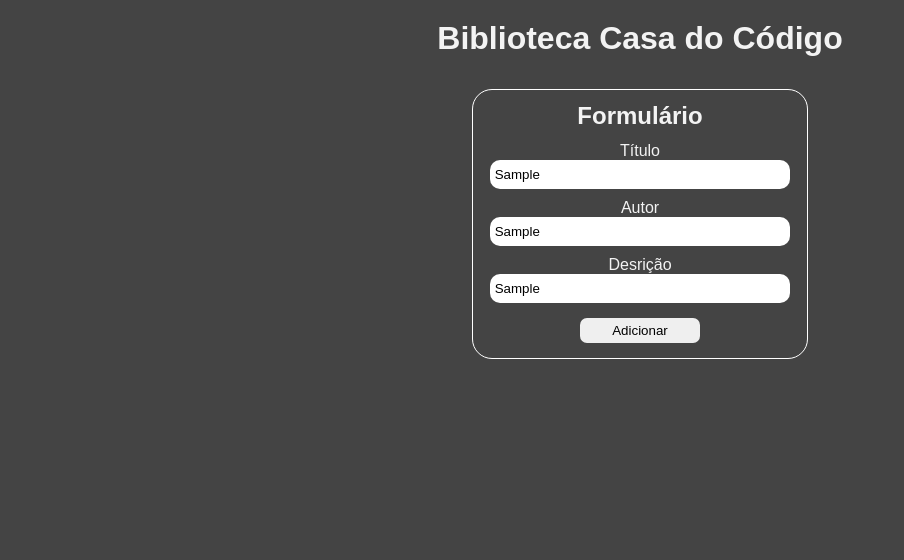
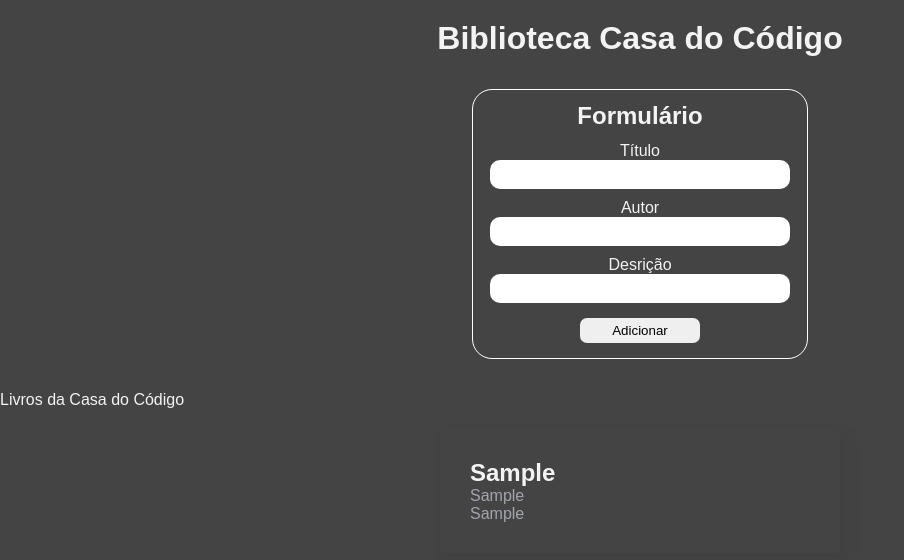
Before and after one commit to diegocgayoso/biblioteca-alura, an Angular app: page /livros in a window 1280 px wide. Both pictures are taken after typing "Sample", "Sample", "Sample" into the empty fields and a click on the button "Adicionar". Shown: the top 560 px of the page, without its empty margins (0-904 px from the left). Built offline with nearby package versions, Linux system fonts and the light colour scheme.

Commit message:
Exibindo os vindos da add em cards, onde usei o metodo @Input para passar os dados recebidos dentro de AppCOmponente em dadosLivrosAdd e passados para dadosLivrosAdd do LivrosComponent

```diff
--- a/src/app/app.component.html
+++ b/src/app/app.component.html
@@ -1,3 +1,5 @@
 <h1>Biblioteca Casa do Código</h1>
 
-<app-novolivro ></app-novolivro>
+<app-novolivro (submitAdd)="adicionar($event)"></app-novolivro>
+
+<app-livros [dadosLivrosAdd]="dadosLivrosAdd"></app-livros>
--- a/src/app/app.component.ts
+++ b/src/app/app.component.ts
@@ -5,6 +5,20 @@ import { Component } from '@angular/core';
   templateUrl: './app.component.html',
   styleUrls: ['./app.component.css']
 })
+
 export class AppComponent {
   title = 'biblioteca-angular';
+
+  titulo: string = '';
+  autor: string = '';
+  descricao: string = '';
+
+  dadosLivrosAdd: any = [] = [];
+
+  adicionar($event: any){
+    console.log($event);
+
+    const livroInfos = {...$event, data: new Date()}
+    this.dadosLivrosAdd.push(livroInfos);
+  }
 }
--- a/src/app/app.module.ts
+++ b/src/app/app.module.ts
@@ -4,11 +4,13 @@ import { BrowserModule } from '@angular/platform-browser';
 
 import { AppComponent } from './app.component';
 import { NovolivroComponent } from './novolivro/novolivro.component';
+import { LivrosComponent } from './livros/livros.component';
 
 @NgModule({
   declarations: [
     AppComponent,
-    NovolivroComponent
+    NovolivroComponent,
+    LivrosComponent
   ],
   imports: [
     BrowserModule,
--- /dev/null
+++ b/src/app/livros/livros.component.css
@@ -0,0 +1,24 @@
+.row {
+  display: flex;
+  justify-content: center;
+  align-items: center;
+}
+
+.card {
+  border-radius: 5px;
+  box-shadow: 7px 7px 13px 0px rgba(50, 50, 50, 0.22);
+  padding: 30px;
+  margin: 20px;
+  width: 400px;
+  transition: all 0.3s ease-out;
+}
+
+.card:hover {
+  transform: translateY(-5px);
+  cursor: pointer;
+}
+
+.card p {
+  color: #a3a5ae;
+  font-size: 16px;
+}
--- /dev/null
+++ b/src/app/livros/livros.component.html
@@ -0,0 +1,22 @@
+<p>Livros da Casa do Código</p>
+
+<div class="row">
+  <div class="card green" *ngFor="let item of dadosLivrosAdd">
+    <h2>{{item.titulo}}</h2>
+    <p>{{item.autor}}</p>
+    <p>{{item.descricao}}</p>
+    <!-- <p>{{item.data}}</p> -->
+  </div>
+
+  <!-- <div class="card blue">
+    <h2>{{titulo}}</h2>
+    <p>{{autor}}</p>
+    <p>{{descricao}}</p>
+  </div>
+
+  <div class="card red">
+    <h2>{{titulo}}</h2>
+    <p>{{autor}}</p>
+    <p>{{descricao}}</p>
+  </div> -->
+</div>
--- /dev/null
+++ b/src/app/livros/livros.component.ts
@@ -0,0 +1,21 @@
+import { Component, Input, OnInit } from '@angular/core';
+
+@Component({
+  selector: 'app-livros',
+  templateUrl: './livros.component.html',
+  styleUrls: ['./livros.component.css']
+})
+export class LivrosComponent implements OnInit {
+
+  titulo: string = '';
+  autor: string = '';
+  descricao: string = '';
+
+  @Input() dadosLivrosAdd: any = [];
+
+  constructor() { }
+
+  ngOnInit(): void {
+  }
+
+}
--- a/src/app/novolivro/novolivro.component.ts
+++ b/src/app/novolivro/novolivro.component.ts
@@ -20,6 +20,13 @@ export class NovolivroComponent implements OnInit {
     console.log('Novo livro foi adicionado!');
     const dadosLivro = {titulo: this.titulo, autor: this.autor, descricao: this.descricao}
     this.submitAdd.emit(dadosLivro);
+    this.limparCampos();
+  }
+
+  limparCampos(){
+    this.titulo = '';
+    this.autor = '';
+    this.descricao = '';
   }
   ngOnInit(): void {}
 }
```
Also changed, not shown: 1 other file (tests, documents, lock files or other folders).
